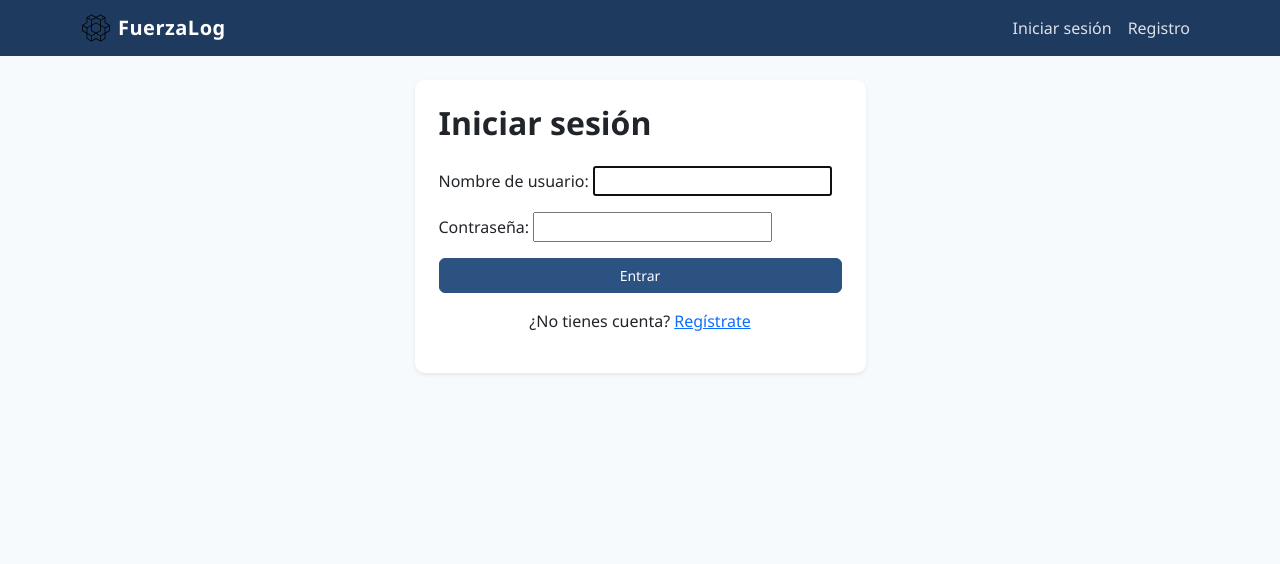
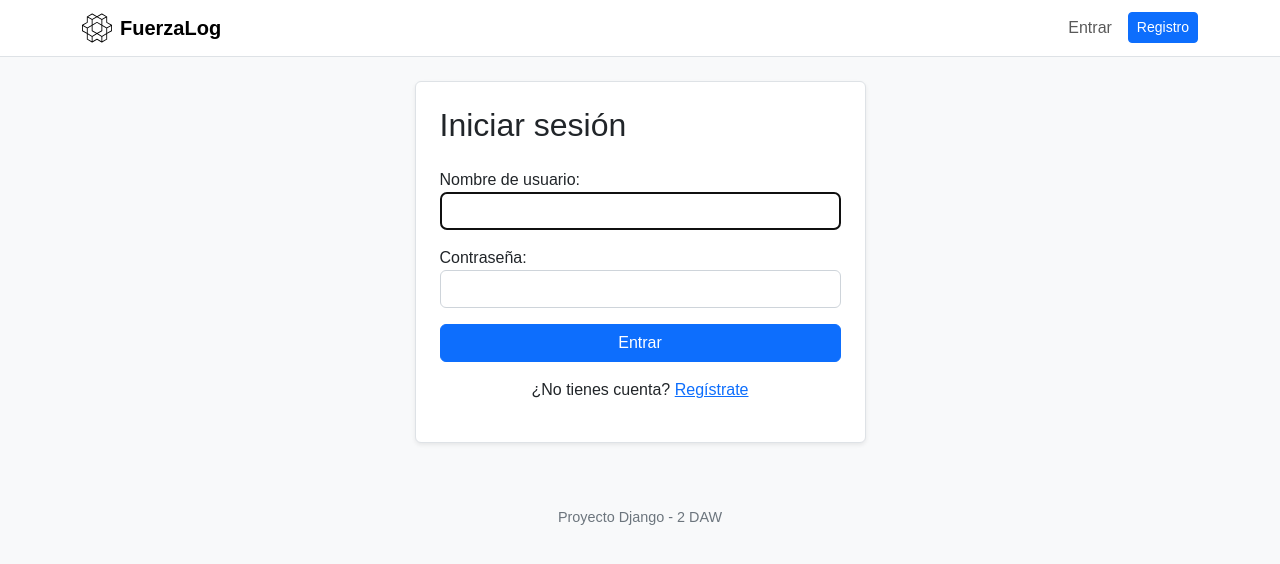
Before and after one commit to said-oudrhich/FuerzaLog, a Django app: a page that uses templates/base.html in a window 1280 px wide. Shown: the top 564 px of the page. Run offline with Django 5.2, Linux system fonts and the light colour scheme.

Commit message:
Adapta plantillas al flujo de entrenamientos

```diff
--- a/static/css/fuerzalog.css
+++ b/static/css/fuerzalog.css
@@ -1,80 +1,78 @@
-/* FuerzaLog – estilos propios */
+/* Estilos sencillos para el proyecto */
 
 body {
     background-color: #f8f9fa;
-    font-family: 'Segoe UI', sans-serif;
+    font-family: Arial, Helvetica, sans-serif;
 }
 
-/* Navbar */
 .navbar-brand {
-    font-weight: 700;
-    letter-spacing: 1px;
+    font-weight: bold;
 }
 
-/* Cards */
-.card {
-    border-radius: 10px;
-    border: none;
-    box-shadow: 0 2px 8px rgba(0, 0, 0, 0.08);
-    transition: transform 0.15s ease, box-shadow 0.15s ease;
-}
-
-.card:hover {
-    transform: translateY(-2px);
-    box-shadow: 0 4px 16px rgba(0, 0, 0, 0.12);
-}
-
-.card-header {
-    border-radius: 10px 10px 0 0 !important;
-    background-color: #fff;
-    border-bottom: 1px solid #e9ecef;
-    font-weight: 600;
-}
-
-/* Botones */
-.btn {
-    border-radius: 6px;
-    font-size: 0.875rem;
-}
-
-/* Títulos de página */
-h2 {
-    font-weight: 700;
+h1,
+h2,
+h5 {
     color: #212529;
 }
 
-/* Tabla de series */
-.table th {
-    font-size: 0.78rem;
-    text-transform: uppercase;
-    letter-spacing: 0.5px;
-    color: #6c757d;
+.card,
+.list-group-item,
+.bloque-entreno,
+.caja-vacia {
+    background-color: white;
+    border: 1px solid #dee2e6;
+    border-radius: 6px;
 }
 
-/* Badges */
-.badge {
-    font-size: 0.75rem;
-    font-weight: 500;
+.bloque-entreno {
+    padding: 1rem;
+    margin-bottom: 1rem;
 }
 
-/* Formularios */
-input.form-control,
-select.form-select,
-textarea.form-control {
-    border-radius: 6px;
-    font-size: 0.9rem;
+.caja-vacia {
+    padding: 1.5rem;
+    text-align: center;
 }
 
-/* Página de inicio */
-.display-5 {
-    font-weight: 800;
+.acciones-lista {
+    display: flex;
+    gap: .5rem;
+    flex-wrap: wrap;
 }
 
-/* Footer sutil */
+.campo-serie {
+    width: 105px;
+}
+
+.campo-reps {
+    width: 80px;
+}
+
+form input,
+form select,
+form textarea {
+    display: block;
+    width: 100%;
+    padding: .375rem .75rem;
+    border: 1px solid #ced4da;
+    border-radius: .375rem;
+}
+
 footer {
     margin-top: 3rem;
     padding: 1rem 0;
-    font-size: 0.8rem;
-    color: #adb5bd;
     text-align: center;
+    color: #6c757d;
+    font-size: .9rem;
 }
+
+@media (max-width: 576px) {
+    .acciones-lista .btn {
+        width: 100%;
+    }
+
+    .campo-serie,
+    .campo-reps {
+        width: 100%;
+    }
+}
--- a/templates/base.html
+++ b/templates/base.html
@@ -1,141 +1,68 @@
-{% load static %}
-<!DOCTYPE html>
+{% load static %}<!DOCTYPE html>
 <html lang="es">
 <head>
     <meta charset="UTF-8">
     <meta name="viewport" content="width=device-width, initial-scale=1.0">
     <title>{% block title %}FuerzaLog{% endblock %}</title>
-    <link rel="icon" type="image/svg+xml" href="{% static 'logo.svg' %}">
+    <!-- Bootstrap 5 CSS -->
     <link href="https://cdn.jsdelivr.net/npm/bootstrap@5.3.0/dist/css/bootstrap.min.css" rel="stylesheet">
-    <link rel="stylesheet" href="{% static 'css/fuerzalog.css' %}">
-    <style>
-        :root {
-            --fl-dark:  #1e3a5f;
-            --fl-mid:   #2c5282;
-            --fl-light: #3182ce;
-        }
-        body { background-color: #f7fafc; }
-
-        /* Navbar */
-        .navbar { background-color: var(--fl-dark) !important; }
-        .navbar .nav-link { color: rgba(255,255,255,.85) !important; }
-        .navbar .nav-link:hover,
-        .navbar .nav-link.active { color: #fff !important; }
-        .navbar-brand { font-weight: 700; letter-spacing: .5px; }
-
-        /* Botones */
-        .btn-primary  { background-color: var(--fl-mid);   border-color: var(--fl-mid); }
-        .btn-primary:hover  { background-color: var(--fl-dark);  border-color: var(--fl-dark); }
-        .btn-info     { background-color: var(--fl-light);  border-color: var(--fl-light); color: #fff; }
-        .btn-warning  { background-color: #d69e2e; border-color: #d69e2e; }
-        .btn-danger   { background-color: #c53030; border-color: #c53030; }
-
-        /* Cards */
-        .card { border-color: #e2e8f0; }
-
-        /* Dropdown usuario */
-        .navbar .dropdown-menu { min-width: 160px; }
-    </style>
+    <link href="{% static 'css/fuerzalog.css' %}" rel="stylesheet">
 </head>
 <body>
-    <nav class="navbar navbar-expand-lg navbar-dark">
+
+    <nav class="navbar navbar-expand-lg navbar-light bg-white border-bottom mb-4">
         <div class="container">
-
-            <!-- Brand -->
-            <a class="navbar-brand d-flex align-items-center gap-2" href="{% url 'inicio' %}">
-                <img src="{% static 'logo.svg' %}" height="28" alt="FuerzaLog">
+            <a class="navbar-brand fw-bold d-flex align-items-center" href="{% if user.is_authenticated %}{% url 'entrenamiento_list' %}{% else %}{% url 'inicio' %}{% endif %}">
+                <img src="{% static 'logo.svg' %}" alt="Logotipo de FuerzaLog" height="30" class="me-2">
                 FuerzaLog
             </a>
-
-            <!-- Toggler para móvil -->
-            <button class="navbar-toggler" type="button"
-                    data-bs-toggle="collapse" data-bs-target="#navbarMain"
-                    aria-controls="navbarMain" aria-expanded="false" aria-label="Menú">
+            <button class="navbar-toggler" type="button" data-bs-toggle="collapse" data-bs-target="#navbarNav">
                 <span class="navbar-toggler-icon"></span>
             </button>
-
-            <div class="collapse navbar-collapse" id="navbarMain">
-
-                {% if user.is_authenticated %}
-
-                    <ul class="navbar-nav me-auto mb-2 mb-lg-0">
+            <div class="collapse navbar-collapse" id="navbarNav">
+                <ul class="navbar-nav ms-auto">
+                    {% if user.is_authenticated %}
                         <li class="nav-item">
-                            <a class="nav-link" href="{% url 'workout_list' %}">Entrenamientos</a>
+                            <a class="nav-link" href="{% url 'entrenamiento_list' %}">Entrenamientos</a>
+                        </li>
+                        <li class="nav-item">
+                            <a class="nav-link" href="{% url 'rutina_list' %}">Rutinas</a>
                         </li>
                         <li class="nav-item">
                             <a class="nav-link" href="{% url 'ejercicio_list' %}">Ejercicios</a>
                         </li>
                         <li class="nav-item">
-                            <a class="nav-link" href="{% url 'rutina_list' %}">Rutinas</a>
+                            <a class="btn btn-primary btn-sm mt-1 ms-lg-2" href="{% url 'entrenamiento_create' %}">Nuevo</a>
                         </li>
                         <li class="nav-item">
-                            <a class="nav-link" href="{% url 'workout_create' %}">Nuevo entrenamiento</a>
+                            <form method="post" action="{% url 'logout' %}">
+                                {% csrf_token %}
+                                <button type="submit" class="btn btn-outline-secondary btn-sm mt-1 ms-lg-2">Salir</button>
+                            </form>
                         </li>
-                    </ul>
-
-                    <form class="d-flex me-3" action="{% url 'ejercicio_list' %}" method="get">
-                        <input class="form-control form-control-sm me-2" type="search" name="q"
-                               placeholder="Buscar ejercicio..." style="min-width:180px;"
-                               value="{{ request.GET.q }}">
-                        <button class="btn btn-outline-light btn-sm" type="submit">Buscar</button>
-                    </form>
-
-                    <!-- Dropdown usuario -->
-                    <ul class="navbar-nav">
-                        <li class="nav-item dropdown">
-                            <a class="nav-link dropdown-toggle d-flex align-items-center gap-1" href="#"
-                               role="button" data-bs-toggle="dropdown" aria-expanded="false">
-                                <svg xmlns="http://www.w3.org/2000/svg" width="18" height="18" fill="currentColor"
-                                     viewBox="0 0 16 16">
-                                    <path d="M8 8a3 3 0 1 0 0-6 3 3 0 0 0 0 6zm2-3a2 2 0 1 1-4 0 2 2 0 0 1 4 0zm4 8c0 1-1 1-1 1H3s-1 0-1-1 1-4 6-4 6 3 6 4zm-1-.004c-.001-.246-.154-.986-.832-1.664C11.516 10.68 10.029 10 8 10s-3.516.68-4.168 1.332c-.678.678-.83 1.418-.832 1.664h10z"/>
-                                </svg>
-                                {{ user.username }}
-                            </a>
-                            <ul class="dropdown-menu dropdown-menu-end">
-                                {% if user.is_staff %}
-                                    <li><a class="dropdown-item" href="{% url 'admin:index' %}">Panel Admin</a></li>
-                                    <li><hr class="dropdown-divider"></li>
-                                {% endif %}
-                                <li>
-                                    <form method="post" action="{% url 'logout' %}">
-                                        {% csrf_token %}
-                                        <button type="submit" class="dropdown-item text-danger">Cerrar sesión</button>
-                                    </form>
-                                </li>
-                            </ul>
-                        </li>
-                    </ul>
-
-                {% else %}
-
-                    <!-- Visitante -->
-                    <ul class="navbar-nav ms-auto mb-2 mb-lg-0">
-                        <li class="nav-item">
-                            <a class="nav-link" href="{% url 'login' %}">Iniciar sesión</a>
-                        </li>
-                        <li class="nav-item">
-                            <a class="nav-link" href="{% url 'registro' %}">Registro</a>
-                        </li>
-                    </ul>
-
-                {% endif %}
-
+                    {% else %}
+                        <li class="nav-item"><a class="nav-link" href="{% url 'login' %}">Entrar</a></li>
+                        <li class="nav-item"><a class="btn btn-primary btn-sm mt-1 ms-lg-2" href="{% url 'registro' %}">Registro</a></li>
+                    {% endif %}
+                </ul>
             </div>
         </div>
     </nav>
 
-    <div class="container mt-4">
+    <div class="container">
         {% if messages %}
             {% for message in messages %}
                 <div class="alert alert-{{ message.tags }} alert-dismissible fade show" role="alert">
                     {{ message }}
-                    <button type="button" class="btn-close" data-bs-dismiss="alert" aria-label="Cerrar"></button>
+                    <button type="button" class="btn-close" data-bs-dismiss="alert"></button>
                 </div>
             {% endfor %}
         {% endif %}
         {% block content %}{% endblock %}
     </div>
-
+    <footer>
+        Proyecto Django - 2 DAW
+    </footer>
     <script src="https://cdn.jsdelivr.net/npm/bootstrap@5.3.0/dist/js/bootstrap.bundle.min.js"></script>
 </body>
 </html>
--- a/templates/entrenamientos/detalle_ejercicio.html
+++ b/templates/entrenamientos/detalle_ejercicio.html
@@ -27,13 +27,13 @@
                 <th>Fecha</th>
                 <th>Tipo</th>
                 <th>Peso (kg)</th>
-                <th>Reps</th>
+                <th>Repeticiones</th>
             </tr>
         </thead>
         <tbody>
             {% for s in historial %}
                 <tr>
-                    <td><a href="{% url 'workout_detail' s.workout_ejercicio.workout.pk %}">{{ s.workout_ejercicio.workout.fecha|date:"d/m/Y" }}</a></td>
+                    <td><a href="{% url 'entrenamiento_detail' s.entrenamiento_ejercicio.entrenamiento.pk %}">{{ s.entrenamiento_ejercicio.entrenamiento.fecha|date:"d/m/Y" }}</a></td>
                     <td>{{ s.get_tipo_display }}</td>
                     <td>{{ s.peso_kg|default:"—" }}</td>
                     <td>{{ s.repeticiones }}</td>
--- a/templates/entrenamientos/formulario_workout.html
+++ b/templates/entrenamientos/formulario_entrenamiento.html
@@ -12,7 +12,7 @@
             <p class="text-muted small">Puedes elegir una rutina para empezar con sus ejercicios.</p>
             <div class="d-flex gap-2 mt-3">
                 <button type="submit" class="btn btn-primary">Guardar</button>
-                <a href="{% url 'workout_list' %}" class="btn btn-secondary">Cancelar</a>
+                <a href="{% url 'entrenamiento_list' %}" class="btn btn-secondary">Cancelar</a>
             </div>
         </form>
     </div>
```
Also changed, not shown: templates/entrenamientos/detalle_entrenamiento.html (renamed from templates/entrenamientos/detalle_workout.html, +19 -16 lines), templates/entrenamientos/detalle_rutina.html (+11 -8 lines), templates/entrenamientos/lista_ejercicios.html (+20 -6 lines), templates/entrenamientos/lista_entrenamientos.html (added, +42 -0 lines), templates/entrenamientos/lista_rutinas.html (+17 -10 lines), templates/entrenamientos/lista_workouts.html (deleted, +0 -35 lines), templates/inicio.html (+12 -7 lines).
